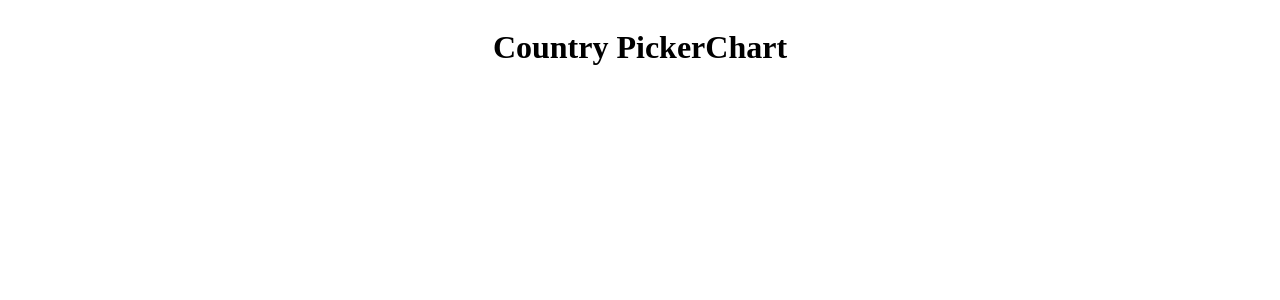
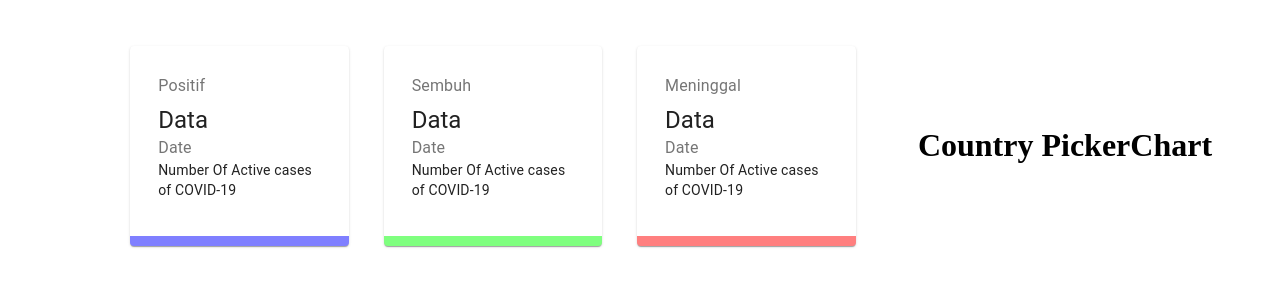
Before and after one commit to rajasyah/Covid-app, a React (Create React App) app: page / in a window 1280 px wide. Shown: the top 300 px of the page. Built offline with nearby package versions, Linux system fonts and the light colour scheme.

Commit message:
styling Card

```diff
--- a/src/components/Cards/Cards.jsx
+++ b/src/components/Cards/Cards.jsx
@@ -1,9 +1,69 @@
 import React from "react";
 import { Card, CardContent, Typography, Grid } from "@material-ui/core";
 import styles from "./Cards.module.css";
+import cx from "classnames";
 
 const Cards = () => {
-  return <div className={styles.container}></div>;
+  return (
+    <div className={styles.container}>
+      <Grid container spacing={3} justifyContent="center">
+        <Grid
+          item
+          component={Card}
+          xs={12}
+          md={3}
+          className={cx(styles.card, styles.positif)}
+        >
+          <CardContent>
+            <Typography color="textSecondary" gutterBottom>
+              Positif
+            </Typography>
+            <Typography variant="h5">Data</Typography>
+            <Typography color="textSecondary">Date</Typography>
+            <Typography variant="body2">
+              Number Of Active cases of COVID-19
+            </Typography>
+          </CardContent>
+        </Grid>
+        <Grid
+          item
+          component={Card}
+          xs={12}
+          md={3}
+          className={cx(styles.card, styles.sembuh)}
+        >
+          <CardContent>
+            <Typography color="textSecondary" gutterBottom>
+              Sembuh
+            </Typography>
+            <Typography variant="h5">Data</Typography>
+            <Typography color="textSecondary">Date</Typography>
+            <Typography variant="body2">
+              Number Of Active cases of COVID-19
+            </Typography>
+          </CardContent>
+        </Grid>
+        <Grid
+          item
+          component={Card}
+          xs={12}
+          md={3}
+          className={cx(styles.card, styles.meninggal)}
+        >
+          <CardContent>
+            <Typography color="textSecondary" gutterBottom>
+              Meninggal
+            </Typography>
+            <Typography variant="h5">Data</Typography>
+            <Typography color="textSecondary">Date</Typography>
+            <Typography variant="body2">
+              Number Of Active cases of COVID-19
+            </Typography>
+          </CardContent>
+        </Grid>
+      </Grid>
+    </div>
+  );
 };
 
 export default Cards;
--- a/src/components/Cards/Cards.module.css
+++ b/src/components/Cards/Cards.module.css
@@ -0,0 +1,17 @@
+.container {
+  margin: 50px 0;
+}
+
+.card {
+  margin: 0 2% !important;
+}
+
+.positif {
+  border-bottom: 10px solid rgba(0, 0, 255, 0.5);
+}
+.sembuh {
+  border-bottom: 10px solid rgba(0, 255, 0, 0.5);
+}
+.meninggal {
+  border-bottom: 10px solid rgba(255, 0, 0, 0.5);
+}
```
